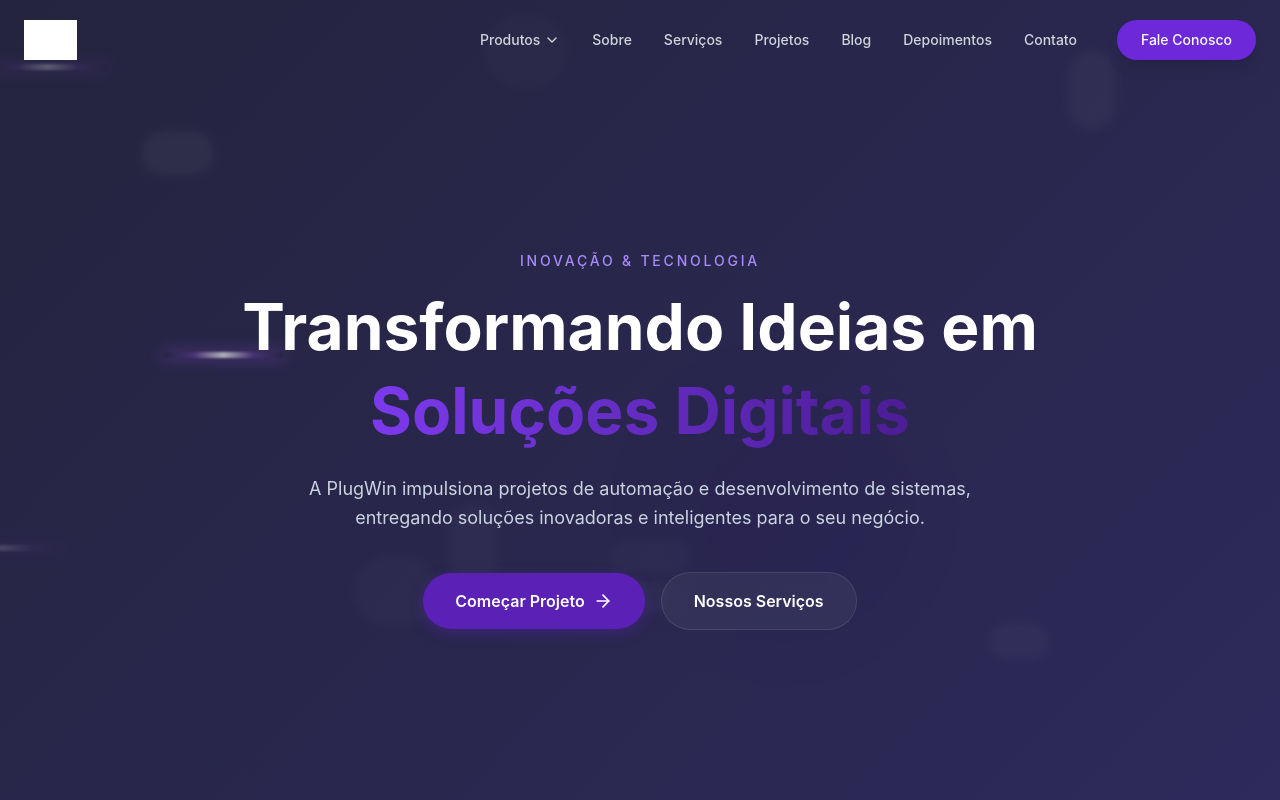
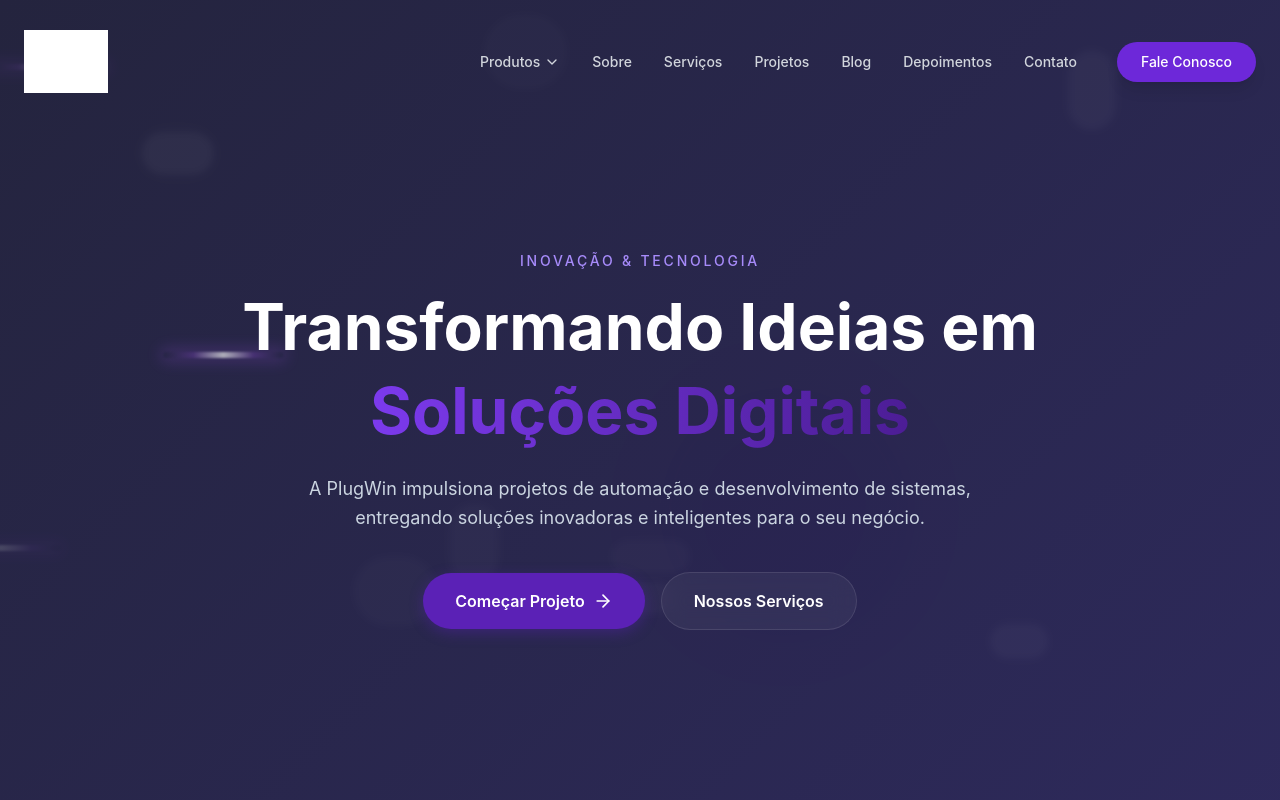
Before and after one commit to Anathyon/SITE-PLUGWIN, a React (Vite) app: page / in a window 1280 px wide. Shown: the top 800 px of the page. Built offline with nearby package versions, Linux system fonts and the light colour scheme; grey boxes are pictures that could not be loaded.

Commit message:
Melhoria no destacamento da logo no Navbar e ajuste no formulário de contato

```diff
--- a/src/components/layout/Navbar.tsx
+++ b/src/components/layout/Navbar.tsx
@@ -14,7 +14,7 @@ export const Navbar = () => {
 
   useEffect(() => {
     const handleScroll = () => {
-      setIsScrolled(window.scrollY > 50);
+      setIsScrolled(window.scrollY > 20);
     };
 
     const handleResize = () => {
@@ -58,11 +58,11 @@ export const Navbar = () => {
   return (
     <nav
       className={cn(
-        "fixed top-0 left-0 right-0 z-50 transition-all duration-300",
+        "fixed top-0 left-0 right-0 z-50 transition-all duration-500 ease-out",
         isScrolled ? "bg-[#0f1016]/95 backdrop-blur-md border-b border-white/10" : "bg-transparent"
       )}
       style={{
-        padding: isScrolled ? '12px 24px' : '20px 24px'
+        padding: isScrolled ? '12px 24px' : '30px 24px'
       }}
     >
       <div
@@ -76,7 +76,12 @@ export const Navbar = () => {
            <img
             src="https://site.plugwin.net/assets/img/logo_plugwin.png"
             alt="PlugWin Logo"
-            style={{ height: '40px', width: 'auto', filter: 'brightness(0) invert(1)' }}
+            style={{
+              height: isScrolled ? '40px' : '63px',
+              width: 'auto',
+              filter: 'brightness(0) invert(1)',
+              transition: 'height 0.5s ease-out'
+            }}
           />
         </Link>
 
--- a/src/components/sections/Contact.tsx
+++ b/src/components/sections/Contact.tsx
@@ -109,7 +109,7 @@ export const Contact = () => {
                       name="email"
                       value={formData.email}
                       onChange={handleChange}
-                      className="w-full bg-white/5 border border-white/10 rounded-lg text-white focus:outline-none focus:border-accent transition-colors"
+                      className="w-full bg-white/5 border border-white/10 rounded-lg  text-white focus:outline-none focus:border-accent transition-colors"
                       placeholder="seu@email.com"
                       style={{ paddingInline: '1rem', paddingBlock: '0.75rem' }}
                     />
```
